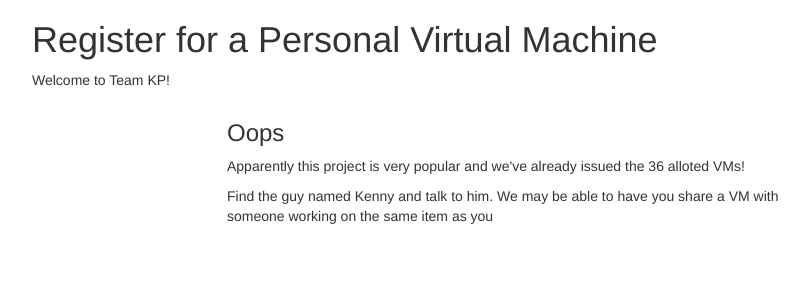
After one commit to roguefalcon/rpi_docker_images, a Flask app: template python-ldap/templates/registration_full.html in a window 1280 px wide. The commit adds this page. Shown: the top 300 px of the page, without its empty margins (38-847 px from the left). Run offline with Flask 2, Linux system fonts and the light colour scheme; the template is opened without the code that fills it, so the values that code supplies are empty; some libraries are stand-ins or nearby versions.

Commit message:
Additional improvements to user registration (including full warning).

```diff
--- a/python-ldap/last_uid.txt
+++ b/python-ldap/last_uid.txt
@@ -1 +1 @@
-1007
+1040
--- /dev/null
+++ b/python-ldap/templates/registration_full.html
@@ -0,0 +1,45 @@
+<!DOCTYPE html>
+<html lang="en">
+  <head>
+    <meta charset="utf-8">
+    <meta http-equiv="X-UA-Compatible" content="IE=edge">
+    <meta name="viewport" content="width=device-width, initial-scale=1">
+    <!-- The above 3 meta tags *must* come first in the head; any other head content must come *after* these tags -->
+    <title>TeamKP VM Registration</title>
+
+    <!-- Bootstrap -->
+    <link href="static/css/bootstrap.min.css" rel="stylesheet">
+
+    <!-- HTML5 shim and Respond.js for IE8 support of HTML5 elements and media queries -->
+    <!-- WARNING: Respond.js doesn't work if you view the page via file:// -->
+    <!--[if lt IE 9]>
+      <script src="https://oss.maxcdn.com/html5shiv/3.7.3/html5shiv.min.js"></script>
+      <script src="https://oss.maxcdn.com/respond/1.4.2/respond.min.js"></script>
+    <![endif]-->
+  </head>
+  <body>
+
+  <div class='container'>
+  <div class='row'>
+   <div class='col-md-12'>
+
+    <h1>Register for a Personal Virtual Machine</h1>
+
+    <p>Welcome to Team KP!</p>
+
+   </div>
+   <div class='col-md-6 col-md-offset-2'>
+   <h3>Oops</h3>
+
+   <p>Apparently this project is very popular and we've already issued the 36 alloted VMs!</p>
+   <p>Find the guy named Kenny and talk to him.  We may be able to have you share a VM with
+      someone working on the same item as you</p>
+   </div>
+
+    <!-- jQuery (necessary for Bootstrap's JavaScript plugins) -->
+    <script src="https://ajax.googleapis.com/ajax/libs/jquery/1.12.4/jquery.min.js"></script>
+    <!-- Include all compiled plugins (below), or include individual files as needed -->
+    <script src="static/js/bootstrap.min.js"></script>
+
+  </body>
+</html>
--- a/python-ldap/templates/vm_assignment.html
+++ b/python-ldap/templates/vm_assignment.html
@@ -4,6 +4,6 @@
 
 <h1>{{ vm_name }}</h1>
 
-<p><a href=''>Proceed back</a> to the Wiki for your next steps</p>
+<p><a href='http://wiki.pyatt.lan/dokuwiki'>Proceed back</a> to the Wiki for your next steps</p>
 
 </html>
--- a/python-ldap/user_registration.py
+++ b/python-ldap/user_registration.py
@@ -7,6 +7,7 @@ from tinydb import TinyDB, Query, where
 import ldap
 import ldap.modlist as modlist
 import sys, os
+import random
 app = Flask(__name__)
 
 # Initialize the database
@@ -16,12 +17,18 @@ db = TinyDB('db.json')
 # Registration Info Screen
 @app.route("/")
 def main():
-    return render_template('user_registration.html')
+   # This will find a free VM
+   vms = Query()
+   free_vms = db.search(vms.username == '')
+   if free_vms:
+      return render_template('user_registration.html')
+   else:
+      return render_template('registration_full.html')
 
 @app.route("/vm/list")
 def list_vm():
-    vms = db.all()
-    return render_template('vm_list.html', vms=vms)
+   vms = db.all()
+   return render_template('vm_list.html', vms=vms)
 
 
 # Success Screen
@@ -31,7 +38,8 @@ def new_vm():
    # This will find a free VM
    vms = Query()
    free_vms = db.search(vms.username == '')
-   vm_name = free_vms[0]['name']
+   random_vm = random.choice(free_vms)
+   vm_name = random_vm['name']
 
    print "==> Assigning host", vm_name, "to user", request.form['firstname'], request.form['lastname'], "as", request.form['username'], "with password", request.form['password']
 
```
Also changed, not shown: python-ldap/db.json (+1 -1 lines).
